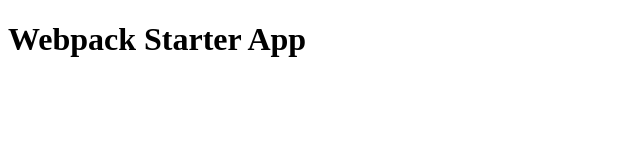
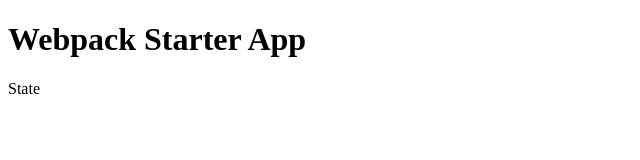
Before and after one commit to jenniredfield/webpack-react-sass, a React app: page / in a window 1280 px wide. Shown: the top 160 px of the page, without its empty margins (0-640 px from the left). Built offline with nearby package versions, Linux system fonts and the light colour scheme.

Commit message:
Added airbnb lint

```diff
--- a/package.json
+++ b/package.json
@@ -15,6 +15,12 @@
     "@babel/preset-react": "^7.8.3",
     "babel-loader": "^8.0.6",
     "css-loader": "^3.4.2",
+    "eslint": "^6.1.0",
+    "eslint-config-airbnb": "^18.0.1",
+    "eslint-plugin-import": "^2.20.1",
+    "eslint-plugin-jsx-a11y": "^6.2.3",
+    "eslint-plugin-react": "^7.18.3",
+    "eslint-plugin-react-hooks": "^1.7.0",
     "html-loader": "^0.5.5",
     "html-webpack-plugin": "^3.2.0",
     "mini-css-extract-plugin": "^0.9.0",
--- a/src/components/App.js
+++ /dev/null
@@ -1,21 +0,0 @@
-import React, { Component } from "react";
-
-class App extends Component {
-  constructor() {
-    super();
-
-    this.state = {
-      value: ""
-    };
-  }
-
-  render() {
-    return (
-        <div className="App">
-            <h1>Webpack Starter App</h1>
-        </div>
-    );
-  }
-}
-
-export default App;
--- /dev/null
+++ b/src/components/App.jsx
@@ -0,0 +1,24 @@
+import React, { Component } from 'react';
+
+class App extends Component {
+  constructor() {
+    super();
+
+    this.state = {
+      value: 'State',
+    };
+  }
+
+  render() {
+    const { value } = this.state;
+
+    return (
+      <div className="App">
+        <h1>Webpack Starter App</h1>
+        <p>{value}</p>
+      </div>
+    );
+  }
+}
+
+export default App;
--- a/src/styles/app.scss
+++ b/src/styles/app.scss
@@ -3,6 +3,7 @@
     width: 100%;
     display: flex;
     justify-content: center;
+
     h1 {
         color: white;
     }
--- a/src/styles/global.scss
+++ b/src/styles/global.scss
@@ -1,4 +1,4 @@
-* , *:after, *:before{
+* , *::after, *::before {
     margin: 0;
     padding: 0;
     box-sizing: border-box;
```
Also changed, not shown: 2 other files (tests, documents, lock files or other folders).
